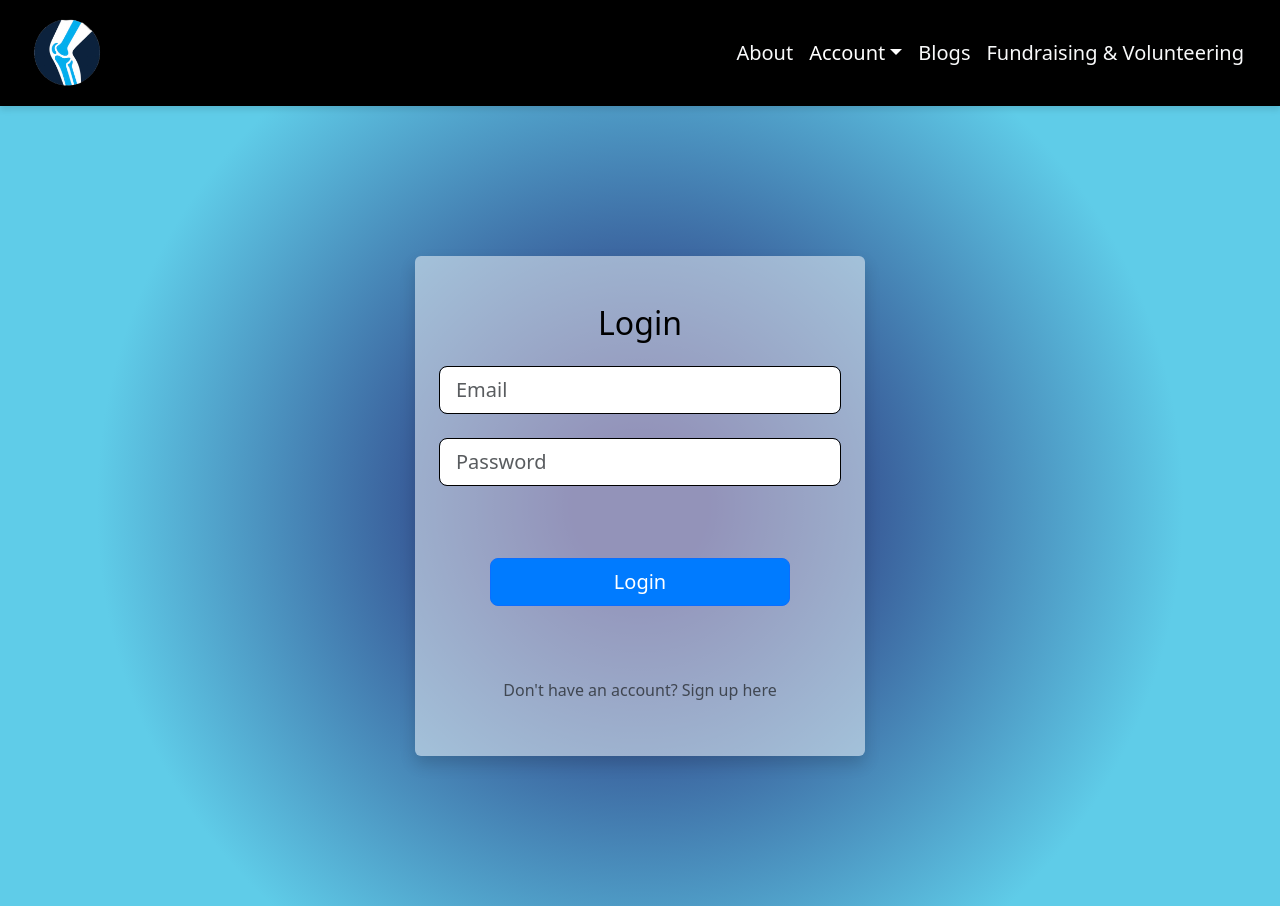
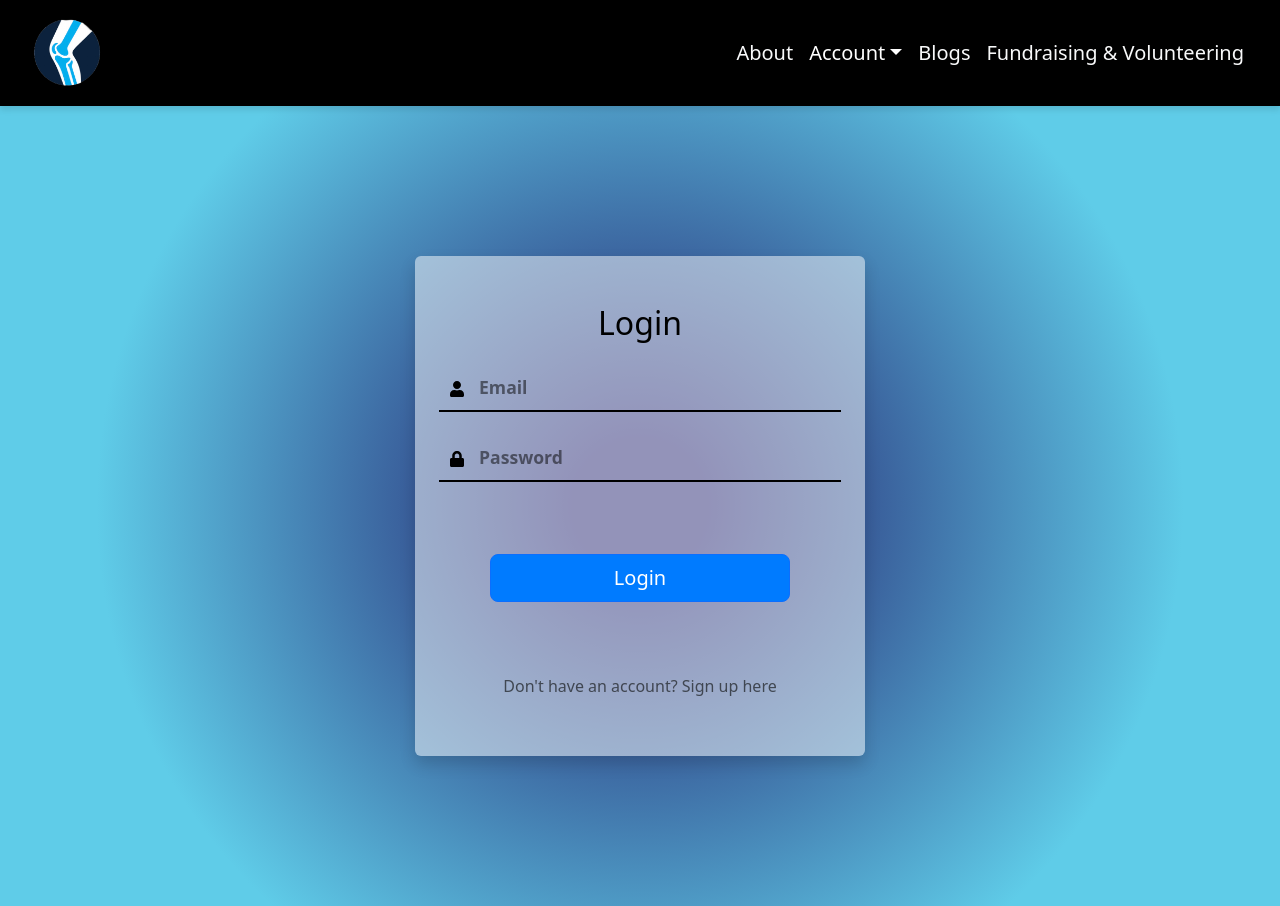
Before and after one commit to Rashod-coder/sportbio, a React (Create React App) app: page /login in a window 1280 px wide. Built offline with nearby package versions, Linux system fonts and the light colour scheme; no server answers.

Commit message:
changes made

```diff
--- a/src/App.js
+++ b/src/App.js
@@ -50,7 +50,7 @@ function Layout() {
   const location = useLocation();
 
   // List of paths where the Footer should not be displayed
-  const noFooterPaths = ['/dashboard', '/login', '/register'];
+  const noFooterPaths = ['/dashboard', '/login', '/register', '/blogs'];
 
   // Check if the current path starts with `/blogs/`
   const isBlogPage = location.pathname.startsWith('/blogs/');
--- a/src/Blog.js
+++ b/src/Blog.js
@@ -98,7 +98,7 @@ function BlogPage() {
   };
 
   return (
-    <div style={{backgroundColor: '#f0f0eb', minHeight: '100vh' }}>
+    <div style={{backgroundColor: '#f0faff', minHeight: '100vh' }}>
     <div className="container">
       <div className="row justify-content-center mb-4">
         <div className="col-12 col-md-8">
--- a/src/Login.css
+++ b/src/Login.css
@@ -1,9 +1,15 @@
 /* src/Login.css */
 .login-background {
     background: rgb(38,38,115);
-background: radial-gradient(circle, rgba(38,38,115,1) 9%, rgba(95,204,232,1) 72%);
+    background: radial-gradient(circle, rgba(38,38,115,1) 9%, rgba(95,204,232,1) 72%);
     height: 100vh; /* Full viewport height */
     display: flex;
     justify-content: center;
     align-items: center;
   }
+
+  form input::placeholder {
+    color: rgba(0, 0, 0, 0.5); /* Light gray color for the placeholder */
+    font-weight: bold; /* Make placeholder text bold */
+    font-size: 1.1rem; /* Slightly larger font size for better visibility */
+}
--- a/src/Login.js
+++ b/src/Login.js
@@ -1,10 +1,15 @@
-// src/Login.js
 import React, { useState, useEffect } from 'react';
 import 'bootstrap/dist/css/bootstrap.min.css'; // Ensure Bootstrap CSS is imported
 import { useNavigate } from 'react-router-dom';
-import { onAuthStateChanged, signInWithEmailAndPassword, setPersistence, browserLocalPersistence } from 'firebase/auth';
+import './Login.css';
+import { FaUser, FaLock } from 'react-icons/fa';
+import {
+  onAuthStateChanged,
+  signInWithEmailAndPassword,
+  setPersistence,
+  browserLocalPersistence,
+} from 'firebase/auth';
 import { auth } from './Firebase/Firebase';
-import './Login.css'
 
 function Login() {
   const navigate = useNavigate();
@@ -45,59 +50,107 @@ function Login() {
   };
 
   return (
-    <div className='login-background'>
+    <div className="login-background">
+      <div className="container d-flex justify-content-center align-items-center min-vh-100">
         <div
-      className="container d-flex justify-content-center align-items-center min-vh-100"
-       // Blue background
-    >
-      <div
-        className="p-4  rounded shadow"
+          className="p-4 rounded shadow"
           style={{
             maxWidth: '450px', // Max width for larger screens
-          width: '100%',     // Full width for smaller screens
-          padding: '4rem',   // Padding to make it larger
+            width: '100%', // Full width for smaller screens
+            padding: '4rem', // Padding to make it larger
             height: 'auto',
             minHeight: '500px',
-          backgroundColor: 'rgba(255, 255, 255, 0.5)'   // Adjust height to fit content
+            backgroundColor: 'rgba(255, 255, 255, 0.5)', // Adjust height to fit content
           }}
         >
           <form className="login100-form" onSubmit={handleLogin}>
             <div className="text-center mb-4">
-            <span className="login100-form-logo" style={{ fontSize: '3rem', color: '#000' }}>
+              <span
+                className="login100-form-logo"
+                style={{ fontSize: '3rem', color: '#000' }}
+              >
                 <i className="zmdi zmdi-landscape"></i>
               </span>
             </div>
-          <h2 className="text-center mb-4" style={{ color: '#000' }}>Login</h2>
+            <h2 className="text-center mb-4" style={{ color: '#000' }}>
+              Login
+            </h2>
             {error && <div className="alert alert-danger">{error}</div>}
-          <div className="form-group mb-4">
+            <div className="form-group mb-4" style={{ position: 'relative' }}>
+              <FaUser
+                style={{
+                  position: 'absolute',
+                  top: '50%',
+                  left: '10px',
+                  transform: 'translateY(-50%)',
+                  color: '#000',
+                }}
+              />
               <input
-              className="form-control form-control-lg"
                 type="email"
                 placeholder="Email"
                 value={email}
                 onChange={(e) => setEmail(e.target.value)}
                 required
-              style={{ borderColor: '#000', color: '#000' }}
+                style={{
+                  width: '100%',
+                  padding: '10px 10px 10px 40px', // Padding to make space for the icon
+                  fontSize: '1rem',
+                  color: '#000',
+                  border: 'none',
+                  borderBottom: '2px solid #000',
+                  outline: 'none',
+                  background: 'transparent',
+                }}
               />
             </div>
-          <div className="form-group mb-4">
+            <div className="form-group mb-4" style={{ position: 'relative' }}>
+              <FaLock
+                style={{
+                  position: 'absolute',
+                  top: '50%',
+                  left: '10px',
+                  transform: 'translateY(-50%)',
+                  color: '#000',
+                }}
+              />
               <input
-              className="form-control form-control-lg"
                 type="password"
                 placeholder="Password"
                 value={password}
                 onChange={(e) => setPassword(e.target.value)}
                 required
-              style={{ borderColor: '#000', color: '#000' }}
+                style={{
+                  width: '100%',
+                  padding: '10px 10px 10px 40px', // Padding to make space for the icon
+                  fontSize: '1rem',
+                  color: '#000',
+                  border: 'none',
+                  borderBottom: '2px solid #000',
+                  outline: 'none',
+                  background: 'transparent',
+                }}
               />
             </div>
             <div className="text-center mb-4 mt-4 py-5">
-            <button style={{ width: '300px', backgroundColor: '#007bff', color: '#fff' }} className="btn btn-primary btn-lg" type="submit">
+              <button
+                style={{
+                  width: '300px',
+                  backgroundColor: '#007bff',
+                  color: '#fff',
+                }}
+                className="btn btn-primary btn-lg"
+                type="submit"
+              >
                 Login
               </button>
             </div>
             <div className="text-center">
-            <a className="text-muted" href="/register" style={{ color: '#000', textDecoration: 'none' }}>
+              <a
+                className="text-muted"
+                href="/register"
+                style={{ color: '#000', textDecoration: 'none' }}
+              >
                 Don't have an account? Sign up here
               </a>
             </div>
--- a/src/Register.css
+++ b/src/Register.css
@@ -2,10 +2,16 @@
 
 /* src/Login.css */
 .register-background {
-    background: rgb(38,38,115);
-    background: radial-gradient(circle, rgba(38,38,115,1) 9%, rgba(95,164,232,1) 72%);
+  background: rgb(38,38,115);
+  background: radial-gradient(circle, rgba(38,38,115,1) 9%, rgba(95,204,232,1) 72%);
     height: 100vh; /* Full viewport height */
     display: flex;
     justify-content: center;
     align-items: center;
   }
+
+
+
+  input:focus {
+    outline: none;
+  }
--- a/src/messages.js
+++ b/src/messages.js
@@ -81,6 +81,11 @@ function ViewMessages() {
     }
   };
 
+  // Conditionally render nothing if the user is not an admin
+  if (!isAdmin) {
+    return null;
+  }
+
   return (
     <div
       className="container mt-5"
@@ -99,10 +104,15 @@ function ViewMessages() {
             <span className="visually-hidden">Loading...</span>
           </div>
         </div>
-      ) : isAdmin ? (
-        <div style={{overflowY: 'scroll'}}>
-          <h3 className='display-6 text-center'>View incoming messages from users who filled out the contact field</h3>
-              <p className='text-center'>Once you have reviewed the message and taken actions, you can delete the message.</p>
+      ) : (
+        <div style={{ overflowY: "scroll" }}>
+          <h3 className="display-6 text-center">
+            View incoming messages from users who filled out the contact field
+          </h3>
+          <p className="text-center">
+            Once you have reviewed the message and taken actions, you can delete
+            the message.
+          </p>
           {messages.map((message) => (
             <div
               key={message.id}
@@ -148,10 +158,6 @@ function ViewMessages() {
             </div>
           ))}
         </div>
-      ) : (
-        <p className="text-center mt-5" style={{ color: "#333" }}>
-          Only admins can view messages.
-        </p>
       )}
     </div>
   );
--- a/src/verify.js
+++ b/src/verify.js
@@ -101,8 +101,8 @@ function RequestRoleChange() {
   }
 
   return (
-    <div className="bg-light min-vh-100 d-flex flex-column align-items-center justify-content-center" style={{ backgroundColor: 'black' }}>
-      <div className="container p-4 shadow rounded" style={{ maxWidth: '600px', backgroundColor: '#ffffff', borderRadius: '8px' }}>
+    <div className="d-flex flex-column align-items-center justify-content-center">
+      <div className="container p-4 shadow rounded" style={{ maxWidth: '600px', backgroundColor: 'rgba(219, 209, 214, 0.2)', borderRadius: '8px' }}>
         <h2 className="mb-4 text-center" style={{ color: '#333' }}>Request Role Change</h2>
         <p className="lead text-center" style={{ color: '#555' }}>
           Current role: <strong>{currentRole}</strong>
@@ -119,7 +119,7 @@ function RequestRoleChange() {
               onChange={(e) => setRequestedLevel(e.target.value)}
               style={{ borderColor: '#ddd', borderRadius: '1px', boxShadow: 'none' }}
               required
-              disabled={hasPendingRequest} // Disable if there's an existing request
+              disabled={hasPendingRequest}
             >
               <option value="" disabled>Select a role</option>
               <option value="staff">Staff</option>
@@ -130,7 +130,7 @@ function RequestRoleChange() {
             type="submit"
             className="btn btn-primary btn-lg mt-3 w-100"
             style={{ backgroundColor: '#007bff', borderColor: '#007bff', borderRadius: '4px', boxShadow: 'none' }}
-            disabled={hasPendingRequest} // Disable button if there's an existing request
+            disabled={hasPendingRequest}
           >
             {hasPendingRequest ? 'Request Pending' : 'Submit Request'}
           </button>
```
Also changed, not shown: src/Dashboard.js (+53 -15 lines), src/Register.js (+64 -18 lines). Lines whose indentation alone changed are shown as unchanged.
